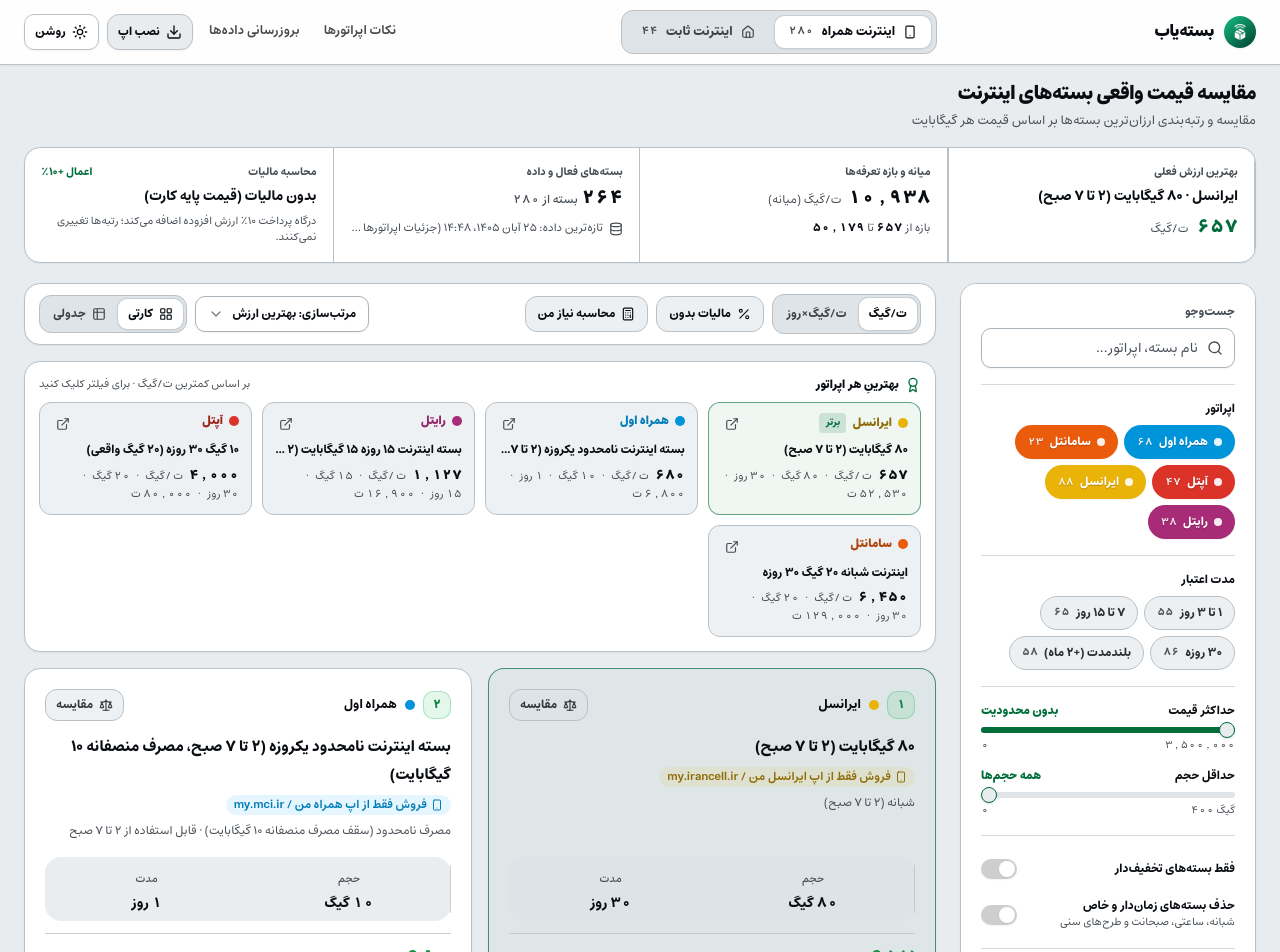
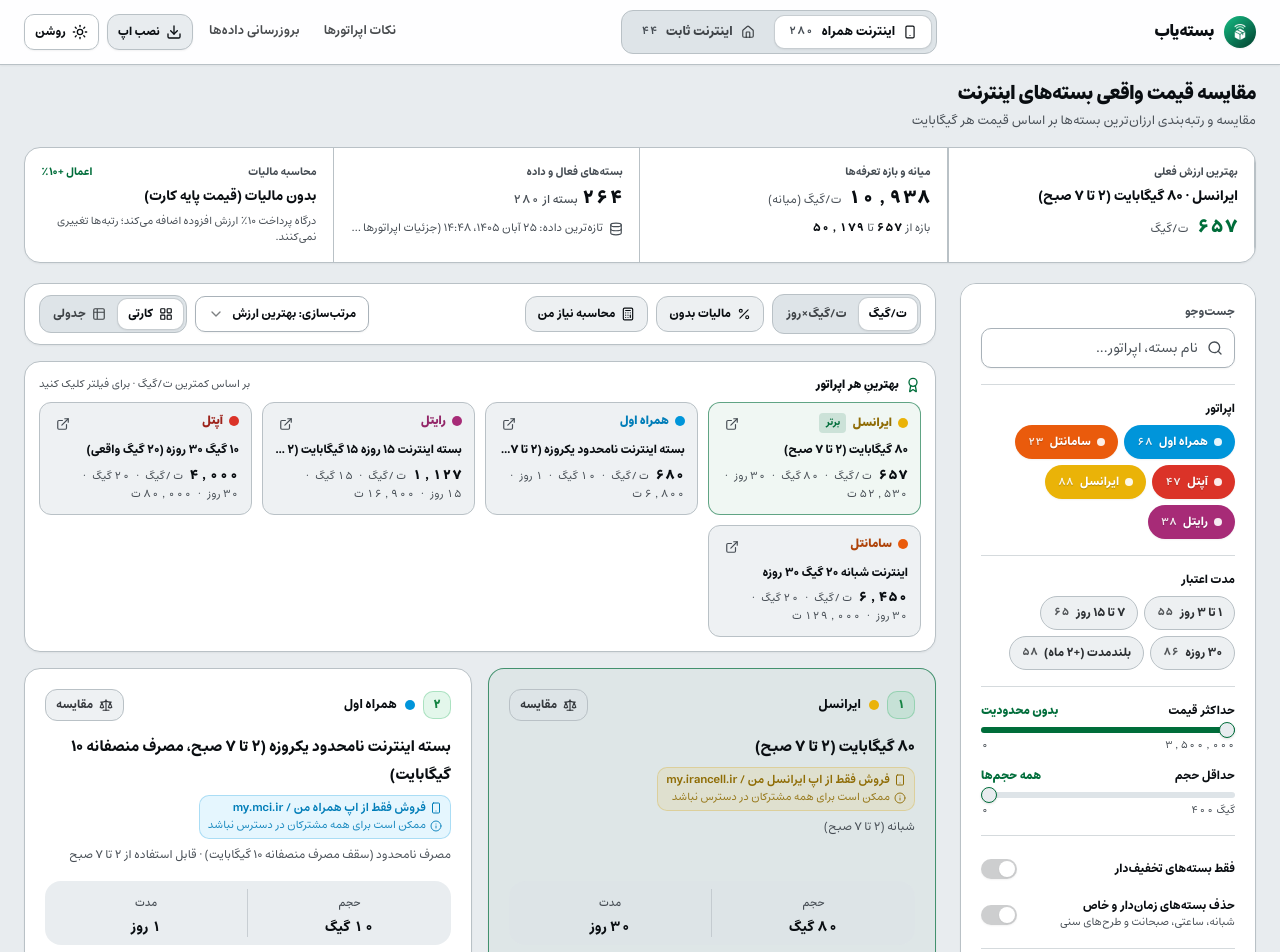
Before and after one commit to M-Zoghi/baste-yab, a Next.js app: page / in a window 1280 px wide. Shown: the top 952 px of the page. Built offline with nearby package versions, Linux system fonts and the light colour scheme.

Commit message:
refactor: improve portal availability display
Update portal-only package cards and tables to include informative notes. Fix border alignment in the compare drawer.

```diff
--- a/src/components/baste-yab/CompareDrawer.tsx
+++ b/src/components/baste-yab/CompareDrawer.tsx
@@ -169,7 +169,7 @@ export function CompareBody({
                 </button>
               </div>
 
-              <div className="mt-3 grid grid-cols-3 divide-x divide-x-reverse divide-border rounded-xl border border-border bg-muted/60 py-2 text-center">
+              <div className="mt-3 grid grid-cols-3 rounded-xl border border-border bg-muted/60 py-2 text-center">
                 <div className="px-1.5">
                   <div className="text-[10px] text-muted-foreground">ارزش گیگ</div>
                   <div
@@ -180,7 +180,7 @@ export function CompareBody({
                     {fmtValue(val)} ت
                   </div>
                 </div>
-                <div className="px-1.5">
+                <div className="border-s border-border px-1.5">
                   <div className="text-[10px] text-muted-foreground">حجم</div>
                   <div
                     className={`fa-num mt-0.5 text-xs font-bold ${
@@ -190,7 +190,7 @@ export function CompareBody({
                     {fmtGB(item.gb)}
                   </div>
                 </div>
-                <div className="px-1.5">
+                <div className="border-s border-border px-1.5">
                   <div className="text-[10px] text-muted-foreground">مدت</div>
                   <div
                     className={`fa-num mt-0.5 text-xs font-bold ${
--- a/src/components/baste-yab/PkgCard.tsx
+++ b/src/components/baste-yab/PkgCard.tsx
@@ -1,9 +1,10 @@
 "use client";
 
 import { useState } from "react";
-import { Award, Check, Copy, ExternalLink, Gift, Phone, Scale, ShieldAlert, Smartphone } from "lucide-react";
+import { Award, Check, Copy, ExternalLink, Gift, Info, Phone, Scale, ShieldAlert, Smartphone } from "lucide-react";
 
 import {
+  PORTAL_AVAILABILITY_NOTE,
   VAT_RATE,
   faDigits,
   fmtGB,
@@ -142,13 +143,19 @@ export function PkgCard({
               </span>
             )}
             {r.portalOnly && (
-              <span
-                className="inline-flex items-center gap-1 rounded-md px-2 py-0.5 font-semibold"
+              <div
+                className="flex flex-col gap-0.5 rounded-md border px-2 py-1 text-[11px] sm:text-xs leading-4"
                 style={accentBadgeStyle(r.providerAccent, dark)}
               >
-                <Smartphone className="h-3 w-3 shrink-0" />
-                <span>{r.portalLabel ?? "فروش فقط از اپ اپراتور"}</span>
-              </span>
+                <span className="inline-flex items-center gap-1 font-semibold">
+                  <Smartphone className="h-3 w-3 shrink-0" />
+                  <span>{r.portalLabel ?? "فروش فقط از اپ اپراتور"}</span>
+                </span>
+                <span className="inline-flex items-start gap-1 text-[10.5px] sm:text-[11px] opacity-90">
+                  <Info className="mt-0.5 h-3 w-3 shrink-0" />
+                  <span>{r.portalNote ?? PORTAL_AVAILABILITY_NOTE}</span>
+                </span>
+              </div>
             )}
           </div>
         )}
@@ -162,14 +169,14 @@ export function PkgCard({
       {/* Bottom-aligned specs + Value & Price section so boxes line up across grid rows */}
       <div className="mt-auto pt-2.5 sm:pt-4">
         {/* Compact inline specs pill on mobile; 2-line on desktop */}
-        <div className="grid grid-cols-2 divide-x divide-x-reverse divide-border/70 rounded-xl bg-muted/65 py-1.5 sm:py-2 text-center">
+        <div className="grid grid-cols-2 rounded-xl bg-muted/65 py-1.5 sm:py-2 text-center">
           <div className="flex items-center justify-center gap-1.5 px-2 sm:block sm:px-3">
             <span className="text-[10.5px] sm:text-[11px] font-medium text-muted-foreground">حجم</span>
             <span className="fa-num text-[12.5px] sm:mt-0.5 sm:block sm:text-sm font-bold text-foreground">
               {fmtGB(r.gb)}
             </span>
           </div>
-          <div className="flex items-center justify-center gap-1.5 px-2 sm:block sm:px-3">
+          <div className="flex items-center justify-center gap-1.5 border-s border-border/70 px-2 sm:block sm:px-3">
             <span className="text-[10.5px] sm:text-[11px] font-medium text-muted-foreground">مدت</span>
             <span className="fa-num text-[12.5px] sm:mt-0.5 sm:block sm:text-sm font-bold text-foreground">
               {r.days ? `${faDigits(r.days)} روز` : "—"}
--- a/src/components/baste-yab/PkgTable.tsx
+++ b/src/components/baste-yab/PkgTable.tsx
@@ -166,12 +166,16 @@ export function PkgTable({
                   <div className="mt-1.5 space-y-1">
                     {r.portalOnly && (
                       <div
-                        className="inline-flex flex-wrap items-center gap-x-1.5 gap-y-0.5 rounded-md border px-1.5 py-0.5 text-[10.5px]"
+                        className="flex flex-col gap-0.5 rounded-md border px-2 py-1 text-[10.5px] leading-4"
                         style={accentBadgeStyle(r.providerAccent, dark)}
                       >
                         <span className="inline-flex items-center gap-1 font-semibold">
                           <Smartphone className="h-2.5 w-2.5 shrink-0" />
                           <span>{r.portalLabel ?? "فروش فقط از اپ اپراتور"}</span>
+                        </span>
+                        <span className="inline-flex items-start gap-1 text-[10px] opacity-90">
+                          <Info className="mt-0.5 h-2.5 w-2.5 shrink-0" />
+                          <span>{r.portalNote ?? PORTAL_AVAILABILITY_NOTE}</span>
                         </span>
                       </div>
                     )}
```
